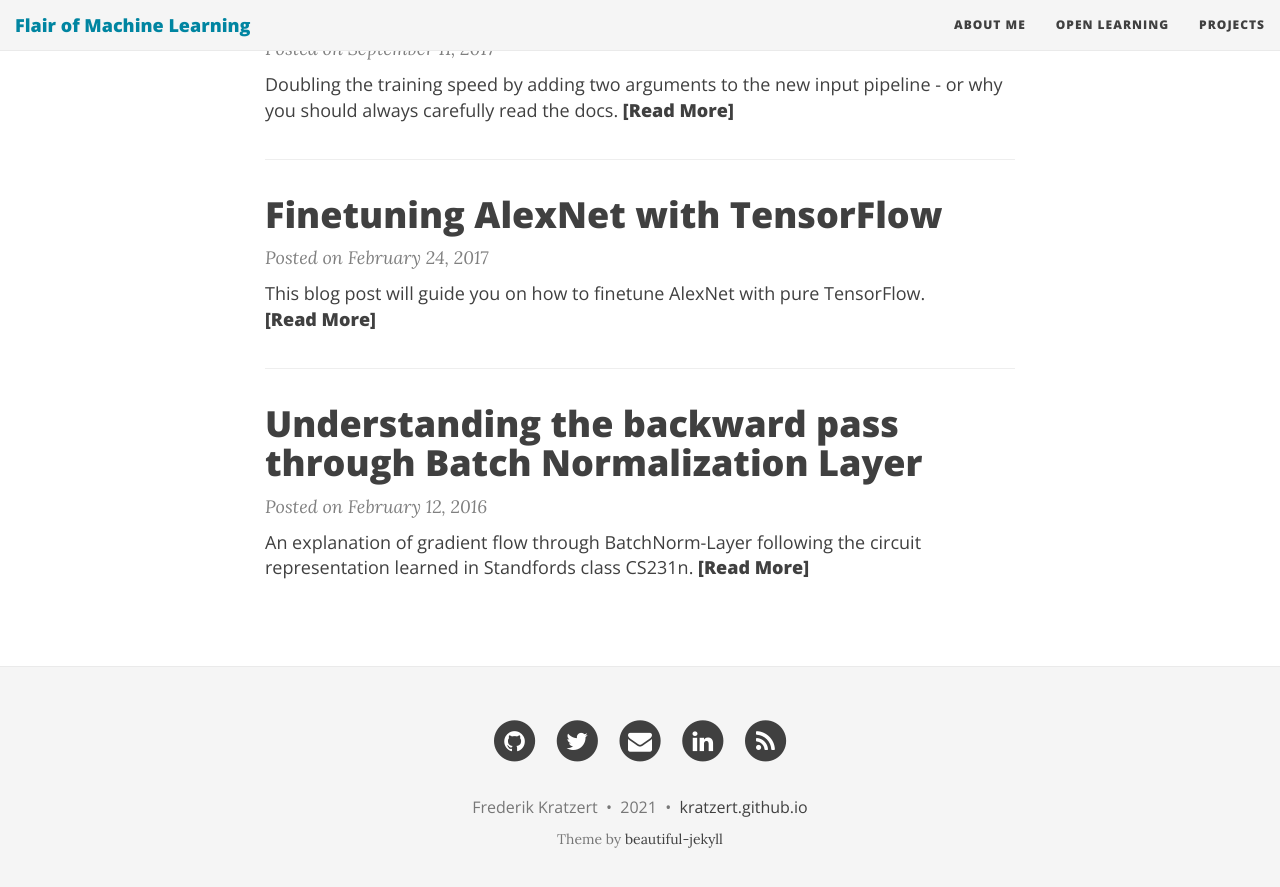
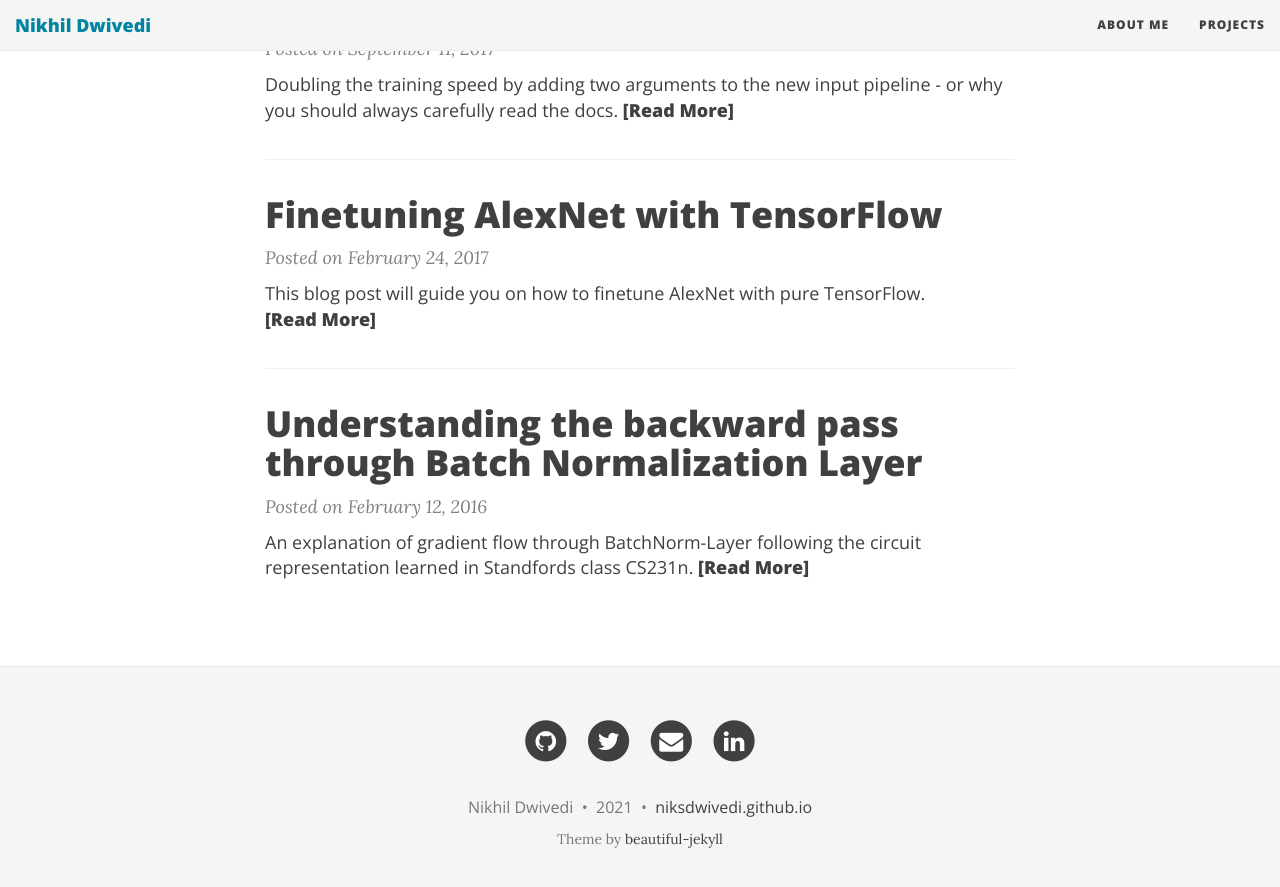
Before and after one commit to niksdwivedi/niksdwivedi.github.io, a Jekyll site: the page built from index.html, in a window 1280 px wide and 900 px high, scrolled down 1083 px. Shown: the top 887 px of the window. Built offline with Jekyll 4.4.1, drawn with Linux system fonts in a browser that asks for light colours; nearby versions of some CDN libraries; the list of posts is cut into pages by our own code.

Commit message:
Configuration changes

```diff
--- a/_config.yml
+++ b/_config.yml
@@ -1,40 +1,21 @@
 # --- General options --- #
-
-# url is the full website URL
-# baseurl is the website's URL without the hostname
-
-# If you are building a simple GitHub user page (http://username.github.io) then use these settings:
+title: Nikhil Dwivedi
 url: "https://niksdwivedi.github.io"
 baseurl: ""
-
-# If you are building a GitHub project page then use these settings:
-#url: "http://username.github.io/projectname"
-#baseurl: "/projectname"
-
-# Of course don't forget to change the username and projectname to YOUR username and project
-
-# Name of website
-title: Flair of Machine Learning
-
 # Short description of your site
-description: A virtual proof that name is awesome!
+description: My digital diary
 
 # --- Navigation bar options --- #
 
 # List of links in the navigation bar
 navbar-links:
   About Me: "aboutme"
-  Open Learning: "openlearning"
+  #Open Learning: "openlearning"
   Projects: "projects"
-#  Resources:
-#    - Beautiful Jekyll: "http://deanattali.com/beautiful-jekyll/"
-#    - Learn markdown: "http://www.markdowntutorial.com/"
-#    - GitHub Pages: "https://pages.github.com/"
-#  Author's home: "http://deanattali.com"
 
 # Image to show in the navigation bar - image must be a square (width = height)
 # Remove this parameter if you don't want an image in the navbar
-avatar: "/img/avatar.jpg"
+# avatar: "/img/avatar.jpg"
 
 # If you want to have an image logo in the top-left corner instead of the title text,
 # then specify the following parameter
@@ -57,25 +38,20 @@ avatar: "/img/avatar.jpg"
 # Change all these values or delete the ones you don't want.
 # Important: you must keep the "name" parameter, everything else you can remove
 author:
-  name: Frederik Kratzert
-  email: "f.kratzert@gmail.com"
-  github: kratzert
-  twitter: fkratzert
-  linkedin: frederik-kratzert-226a33148
-  xing: yourname
-  stackoverflow: yourlink
+  name: Nikhil Dwivedi
+  email: "niks.dwivedi@gmail.com"
+  github: niksdwivedi
+  twitter: Niks_Dwivedi
+  linkedin: niksdwivedi
 
 
 # Select which links to show in the footer
 footer-links-active:
-  rss: true
-  facebook: false
+  rss: false
   email: true
   twitter: true
   github: true
   linkedin: true
-  xing: false
-  stackoverflow: false
 
 
 # Select which share links to show in posts
@@ -87,7 +63,7 @@ share-links-active:
 
 # How to display the link to the website in the footer
 # Remove this if you don't want a link in the footer
-url-pretty: "kratzert.github.io"  # eg. "deanattali.com/beautiful-jekyll"
+url-pretty: "niksdwivedi.github.io"  # eg. "deanattali.com/beautiful-jekyll"
 
 # --- Misc --- #
 # Fill in your Disqus shortname (NOT the userid) if you want to support Disqus comments
```
Also changed, not shown: README.md.
